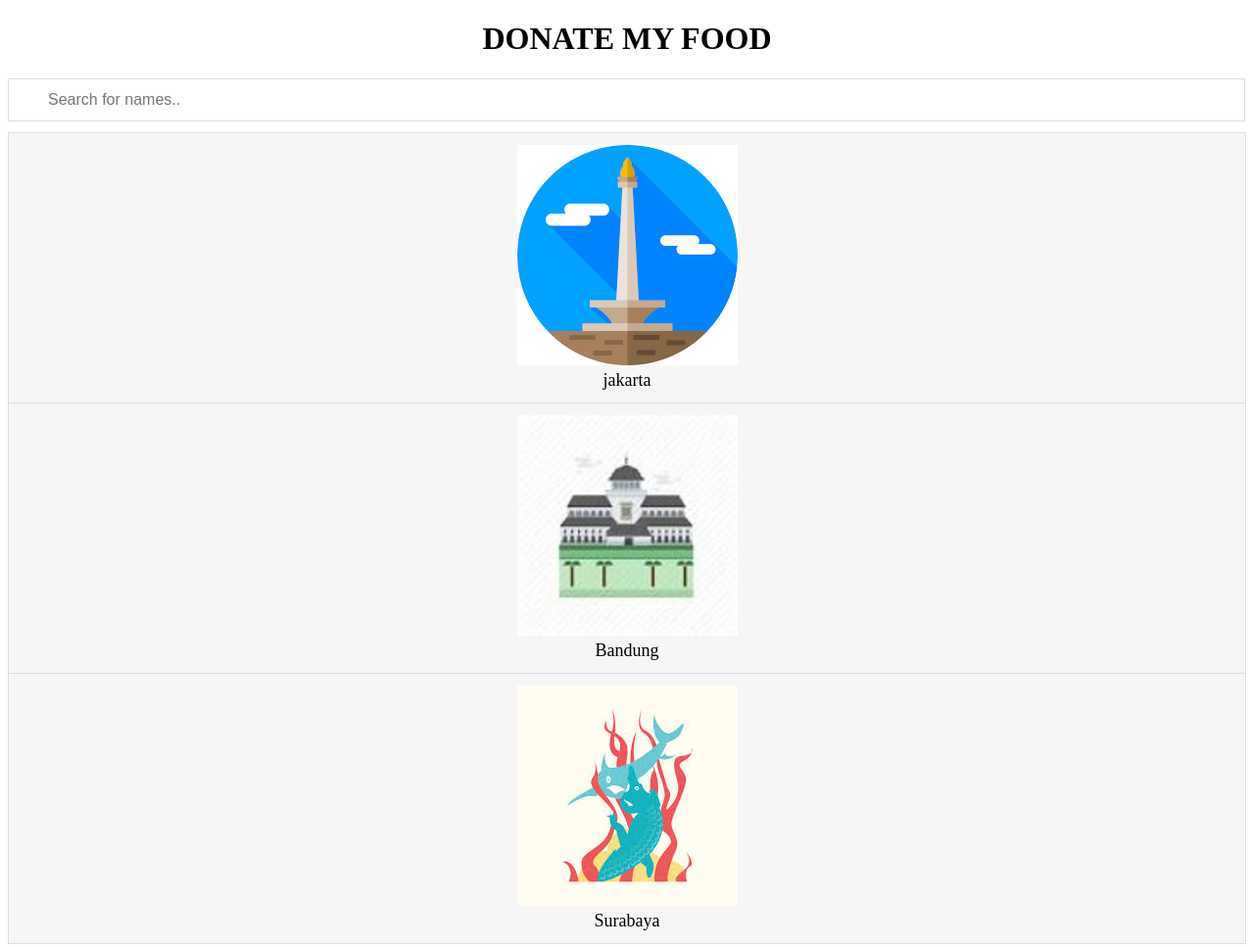
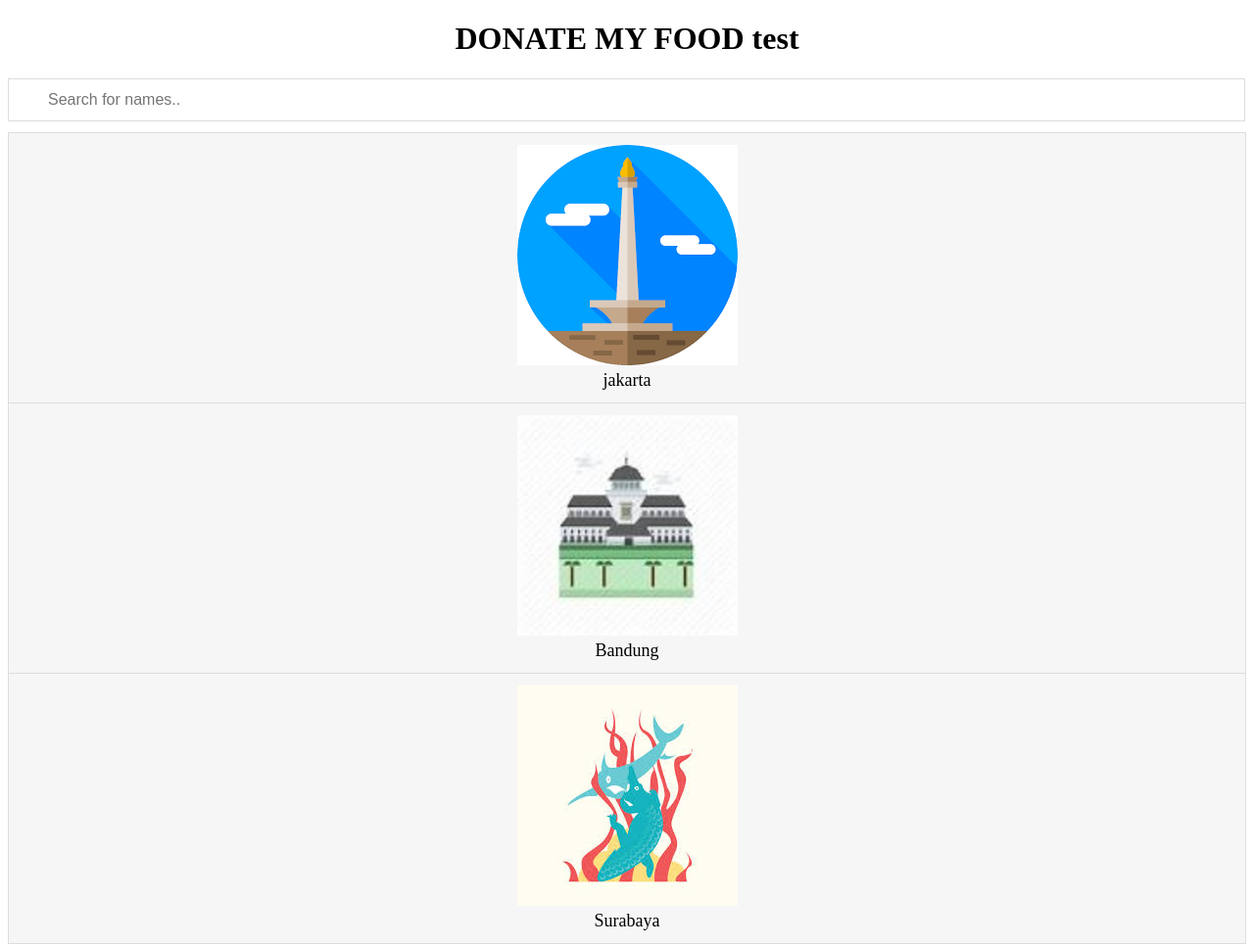
Before and after one commit to akifanabil/Milestone-Sparta, a plain HTML site: page donate/donate.html in a window 1280 px wide. Shown: the whole page at 98% size. Drawn offline with Linux system fonts and the light colour scheme.

Commit message:
ubah file donate

```diff
--- a/donate/donate.html
+++ b/donate/donate.html
@@ -8,7 +8,7 @@
 </head>
 <body>
     <div class="header">
-    <h1>DONATE MY FOOD</h1>
+    <h1>DONATE MY FOOD test</h1>
     </div>
     <script>
         function myFunction() {
```
